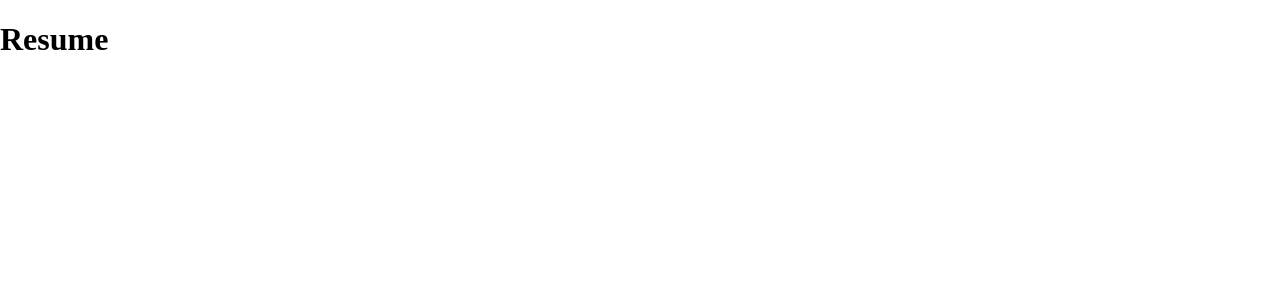
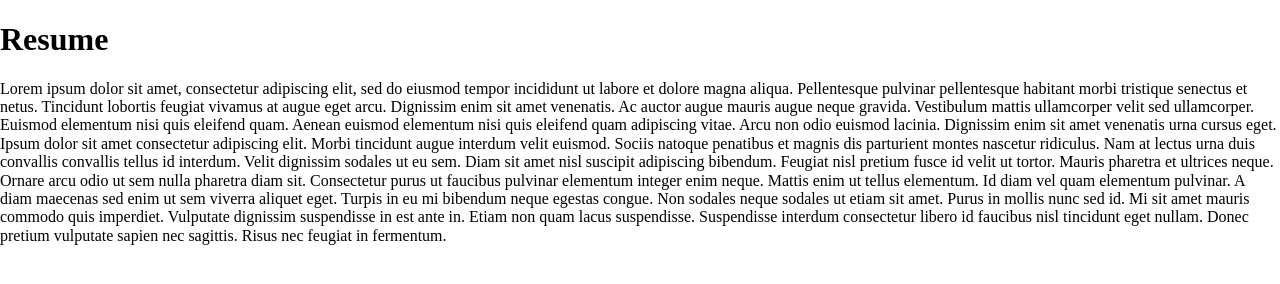
Before and after one commit to rhit-clarken/clarken.github.io, a plain HTML site: page resume.html in a window 1280 px wide. Drawn offline with Linux system fonts and the light colour scheme.

Commit message:
added ipsum latin paragraphs

```diff
--- a/resume.html
+++ b/resume.html
@@ -11,7 +11,10 @@
   <body>
     <!-- Your content goes here -->
     <h1>Resume</h1>
+    <main>
+        <p>Lorem ipsum dolor sit amet, consectetur adipiscing elit, sed do eiusmod tempor incididunt ut labore et dolore magna aliqua. Pellentesque pulvinar pellentesque habitant morbi tristique senectus et netus. Tincidunt lobortis feugiat vivamus at augue eget arcu. Dignissim enim sit amet venenatis. Ac auctor augue mauris augue neque gravida. Vestibulum mattis ullamcorper velit sed ullamcorper. Euismod elementum nisi quis eleifend quam. Aenean euismod elementum nisi quis eleifend quam adipiscing vitae. Arcu non odio euismod lacinia. Dignissim enim sit amet venenatis urna cursus eget. Ipsum dolor sit amet consectetur adipiscing elit. Morbi tincidunt augue interdum velit euismod. Sociis natoque penatibus et magnis dis parturient montes nascetur ridiculus. Nam at lectus urna duis convallis convallis tellus id interdum.
 
+            Velit dignissim sodales ut eu sem. Diam sit amet nisl suscipit adipiscing bibendum. Feugiat nisl pretium fusce id velit ut tortor. Mauris pharetra et ultrices neque. Ornare arcu odio ut sem nulla pharetra diam sit. Consectetur purus ut faucibus pulvinar elementum integer enim neque. Mattis enim ut tellus elementum. Id diam vel quam elementum pulvinar. A diam maecenas sed enim ut sem viverra aliquet eget. Turpis in eu mi bibendum neque egestas congue. Non sodales neque sodales ut etiam sit amet. Purus in mollis nunc sed id. Mi sit amet mauris commodo quis imperdiet. Vulputate dignissim suspendisse in est ante in. Etiam non quam lacus suspendisse. Suspendisse interdum consectetur libero id faucibus nisl tincidunt eget nullam. Donec pretium vulputate sapien nec sagittis. Risus nec feugiat in fermentum.</p>
     </main>
     <footer></footer>
 
```
Also changed, not shown: index.html (+4 -0 lines), portfolio.html (+3 -0 lines).
